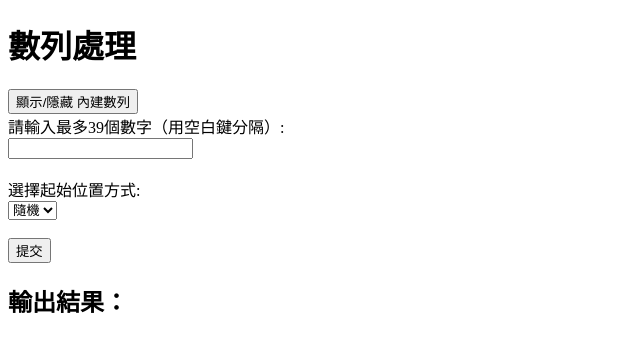
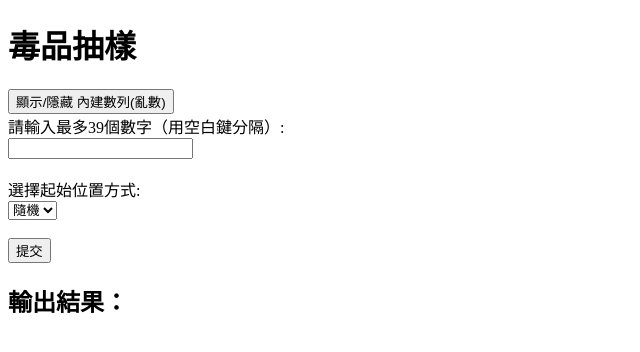
Before and after one commit to yotashi/888, a plain HTML site: page index.html in a window 1280 px wide. Shown: the whole page, without its empty margins (0-640 px from the left). Drawn offline with Linux system fonts and the light colour scheme.

Commit message:
Update index.html

```diff
--- a/index.html
+++ b/index.html
@@ -3,7 +3,7 @@
 <head>
     <meta charset="UTF-8">
     <meta name="viewport" content="width=device-width, initial-scale=1.0">
-    <title>數列處理</title>
+    <title>毒品抽樣</title>
     <style>
         table, th, td {
             border: 1px solid black;
@@ -20,10 +20,10 @@
     </style>
 </head>
 <body>
-    <h1>數列處理</h1>
-    <button id="toggleSequence">顯示/隱藏 內建數列</button>
+    <h1>毒品抽樣</h1>
+    <button id="toggleSequence">顯示/隱藏 內建數列(亂數)</button>
     <div id="sequenceContainer" class="hidden">
-        <p>內建數列：</p>
+        <p>內建數列(亂數)：</p>
         <table>
             <tr>
                 <th>1</th><th>2</th><th>3</th><th>4</th><th>5</th><th>6</th><th>7</th>
```
